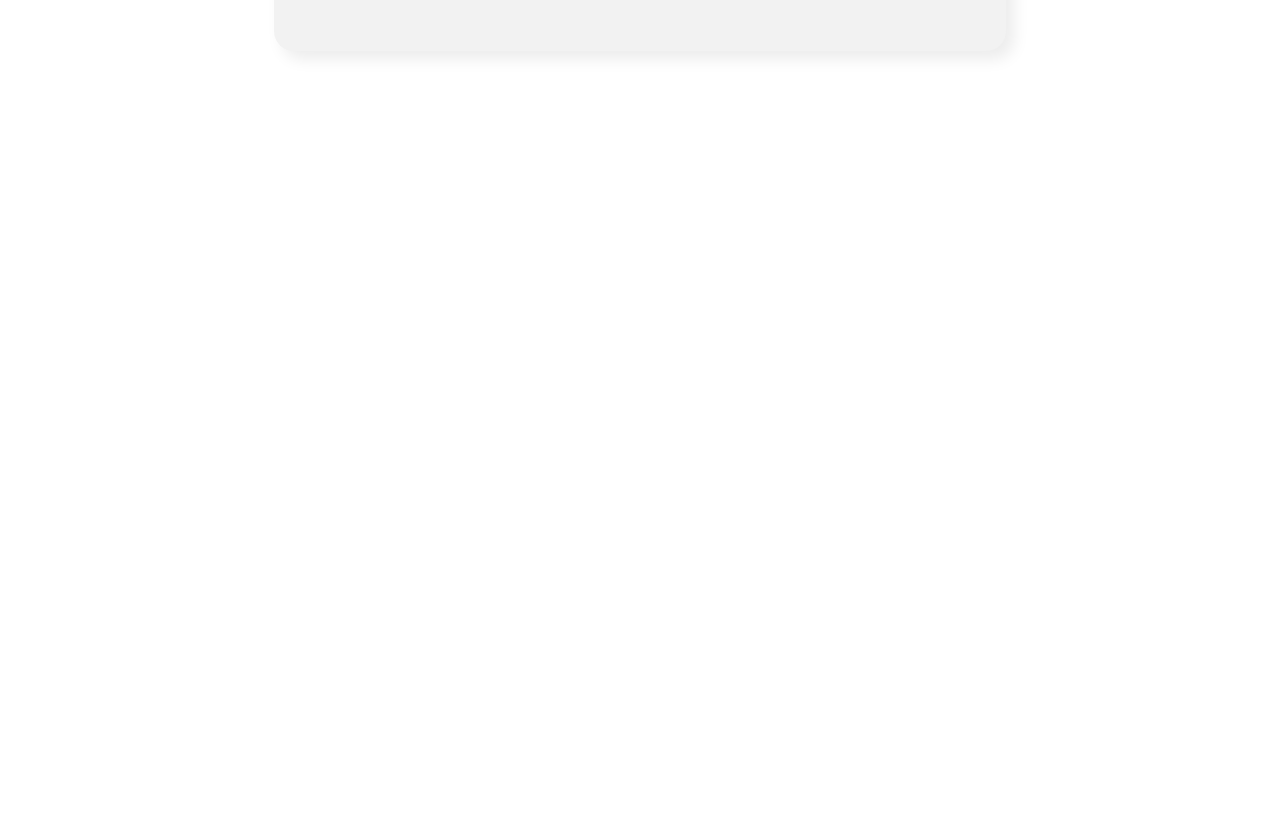
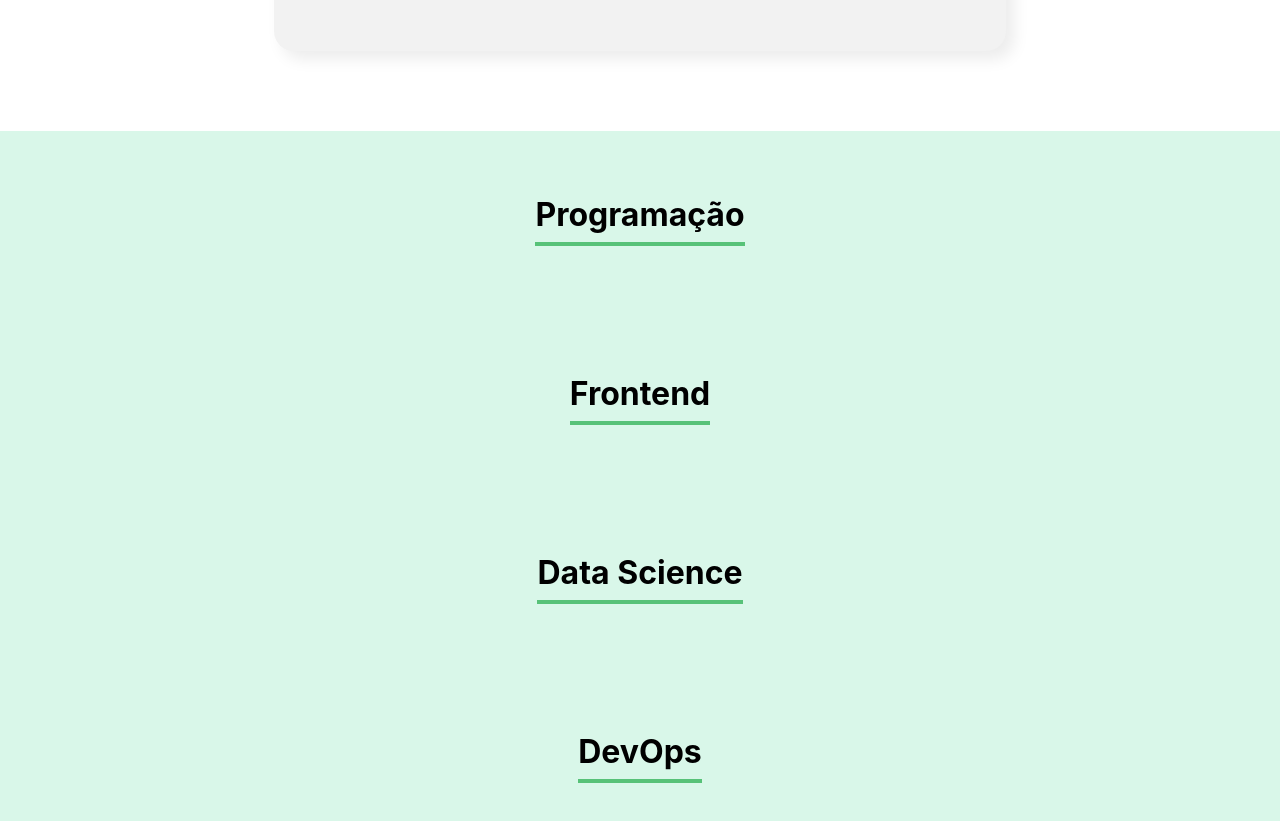
Before and after one commit to lucasramos95/Consolist, a React (Create React App) app in the folder organo/: page / in a window 1280 px wide. Shown: the part 1320-2141 px from the top of the page. Before the commit the page ends 1451 px from the top, so only its background shows below. Built offline with nearby package versions, Linux system fonts and the light colour scheme.

Commit message:
8th Commit - Componente Time adicionado

```diff
--- a/organo/src/App.js
+++ b/organo/src/App.js
@@ -1,13 +1,27 @@
+import { useState } from 'react';
 import Banner from './componentes/Banner';
 import Formulario from './componentes/Formulario';
+import Time from './componentes/Time';
 
 function App() {
+
+  const [colaboradores, setColaboradores] = useState([])
+
+  const aoNovoColaboradorAdicionado = (colaborador) => {
+    console.log(colaborador)
+    setColaboradores([...colaboradores, colaborador])
+  }
+
   return (
     <div className="App">
       <Banner/>
-      <Formulario/>
+      <Formulario aoColaboradorCadastrado={colaborador => aoNovoColaboradorAdicionado(colaborador)}/>
+      <Time nome="Programação"/>
+      <Time nome="Frontend"/>
+      <Time nome="Data Science"/>
+      <Time nome="DevOps"/>
     </div>
-  )
+  );
 }
 
 export default App;
--- a/organo/src/componentes/Formulario/index.js
+++ b/organo/src/componentes/Formulario/index.js
@@ -4,7 +4,7 @@
 import ListaSuspensa from '../ListaSuspensa';
 import './Formulario.css'
 
-const Formulario = () => {
+const Formulario = (props) => {
 
     const times = [
         'Programação',
@@ -23,7 +23,12 @@
 
     const aoSalvar = (evento) => {
         evento.preventDefault()
-        console.log('Form foi submetido', nome, cargo, imagem, time)
+        props.aoColaboradorCadastrado({
+            nome,
+            cargo,
+            imagem,
+            time
+        })
     }
 
     return (
--- /dev/null
+++ b/organo/src/componentes/Time/Time.css
@@ -0,0 +1,12 @@
+.time {
+    text-align: center;
+    padding: 32px;
+    background-color: #D9F7E9;
+}
+
+.time h3 {
+    font-size: 32px;
+    border-bottom: 4px solid #57C278;
+    display: inline-block;
+    padding-bottom: 8px;
+}
--- /dev/null
+++ b/organo/src/componentes/Time/index.js
@@ -0,0 +1,11 @@
+import './Time.css'
+
+const Time = (props) => {
+    return (
+        <section className="time">
+            <h3>{props.nome}</h3>
+        </section>
+    )
+}
+
+export default Time
```
